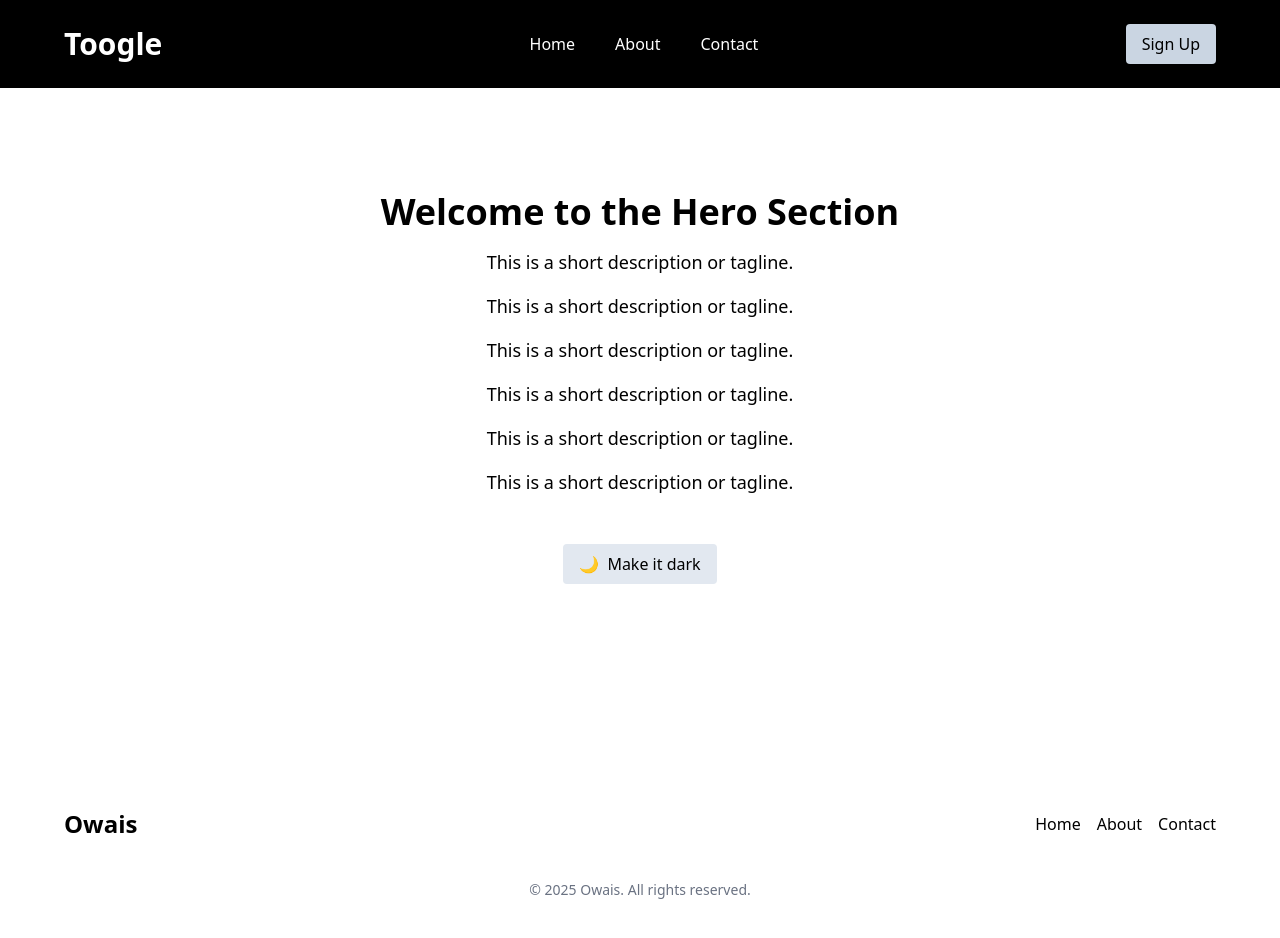
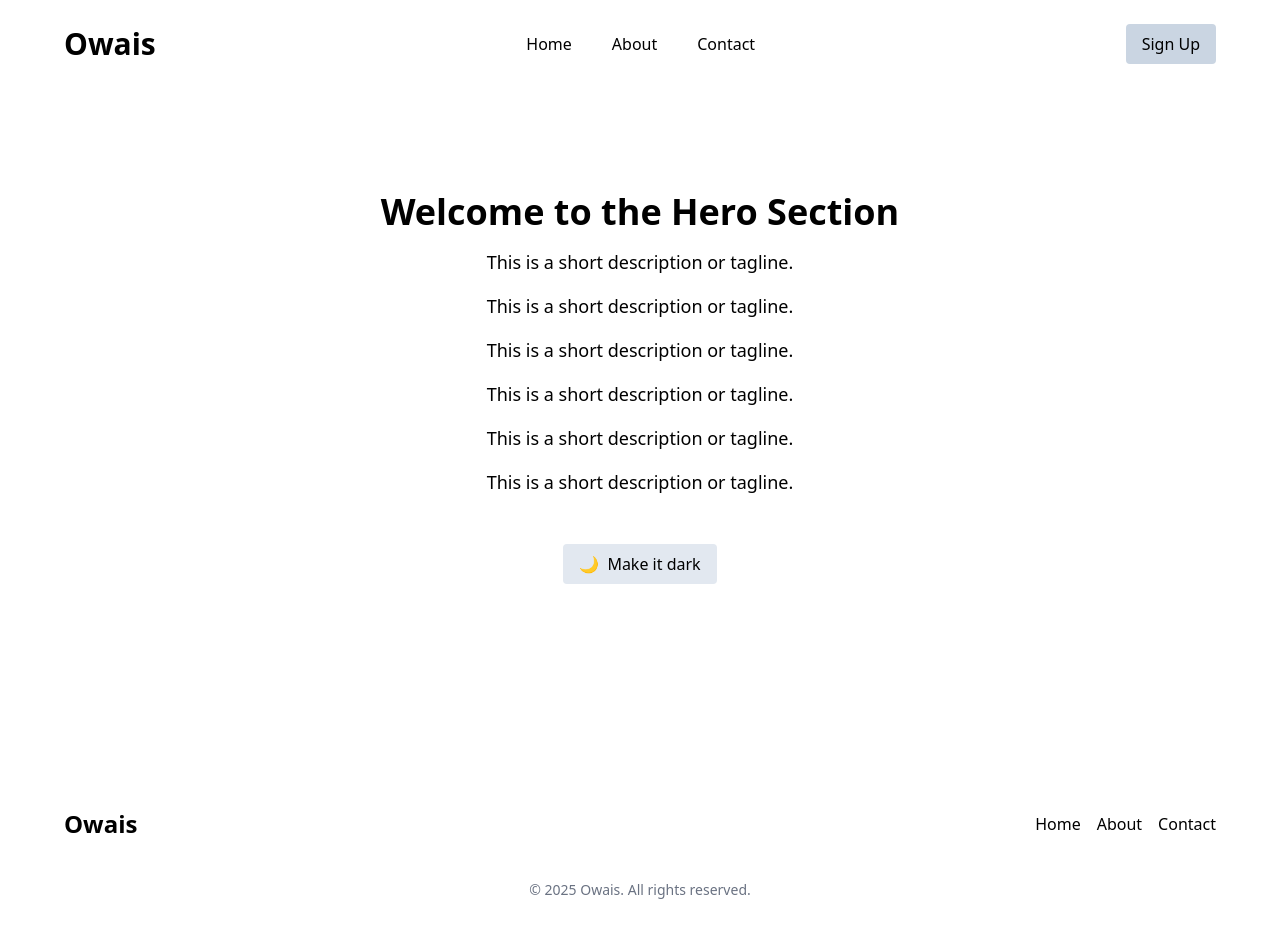
Before and after one commit to Owaisi123/Toogle-App, a React (Vite) app: page / in a window 1280 px wide. Shown: the top 938 px of the page. Built offline with nearby package versions, Linux system fonts and the light colour scheme.

Commit message:
Update Header.jsx

```diff
--- a/src/Component/Header.jsx
+++ b/src/Component/Header.jsx
@@ -1,10 +1,14 @@
-import React from 'react';
+import React , {useContext} from 'react';
+import { ThemeContext } from '../Context/ThemeContext';
+
 
 const Header = () => {
+      const { theme } = useContext(ThemeContext);
+
   return (
-    <div className="bg-black text-white py-6 px-4">
+    <div className={ ` ${theme == 'light' ? 'bg-white text-black' : 'bg-black text-white' } py-6 px-4`}>
       <div className="flex flex-col md:flex-row items-center justify-between max-w-6xl mx-auto gap-4">
-        <h1 className="text-3xl font-bold">Toogle</h1>
+        <h1 className="text-3xl font-bold">Owais</h1>
 
         <ul className="flex flex-col md:flex-row gap-4 md:gap-10 items-center">
           <li className="cursor-pointer">Home</li>
```
